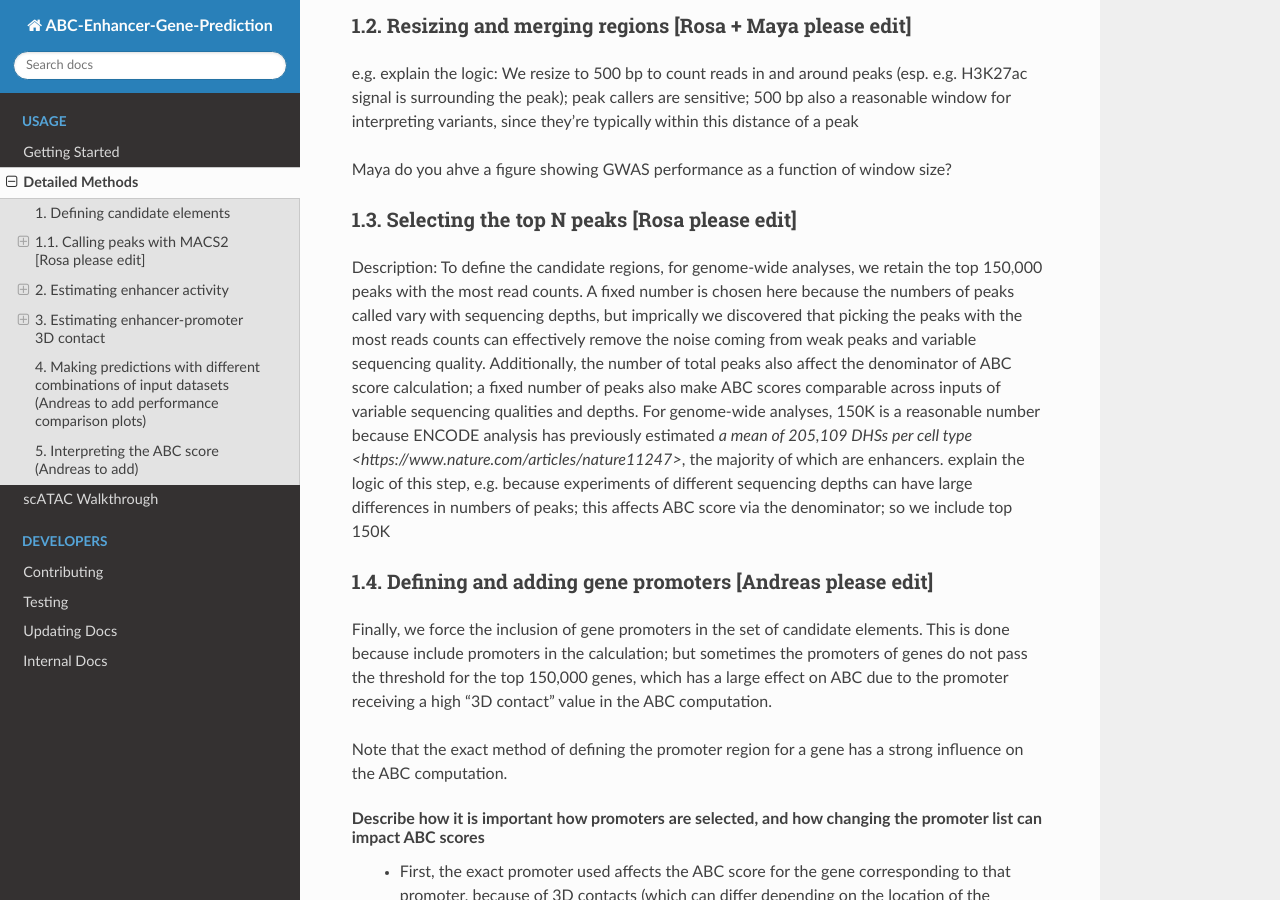
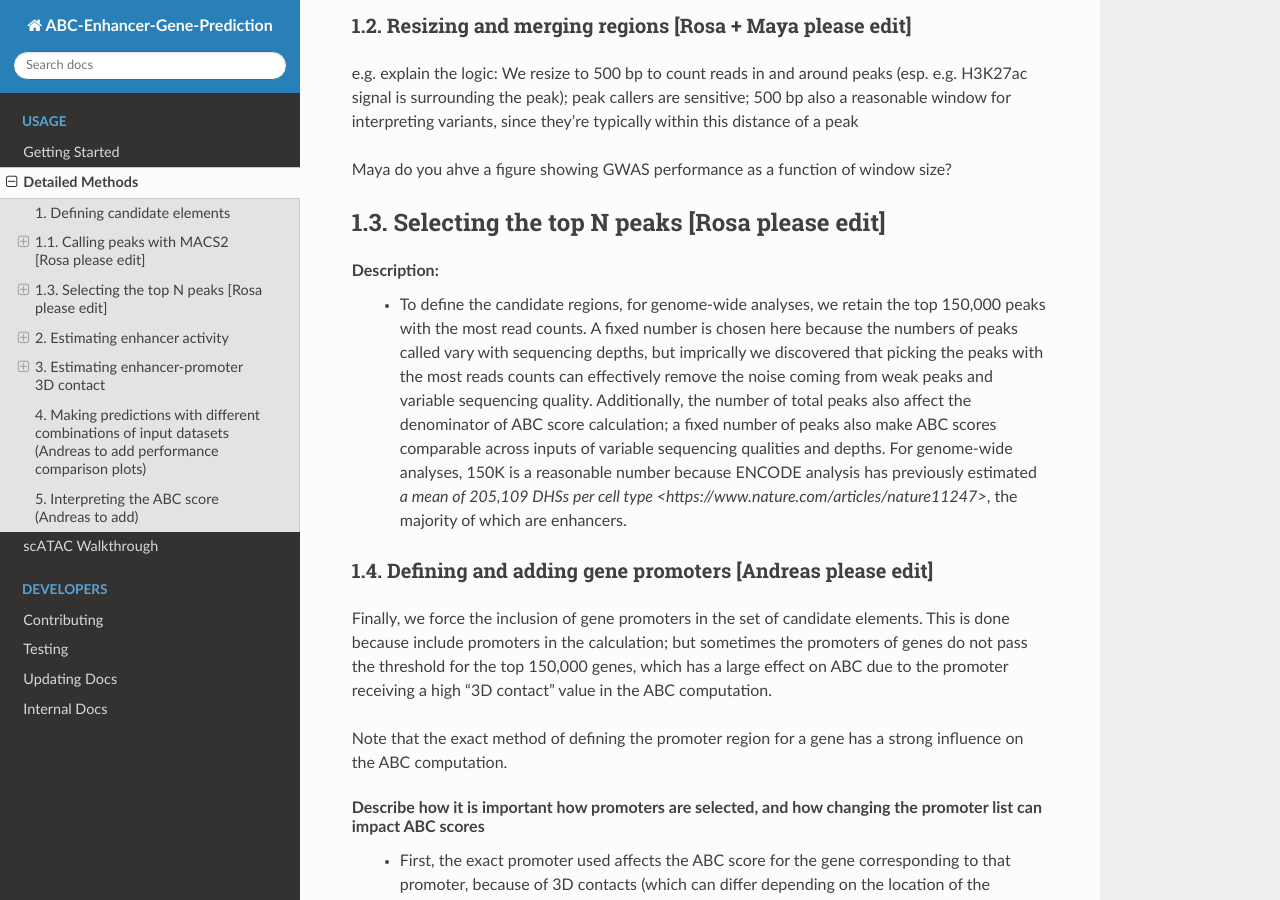
Before and after one commit to broadinstitute/ABC-Enhancer-Gene-Prediction, a Sphinx documentation site: the page built from docs/usage/methods.rst, in a window 1280 px wide and 900 px high, scrolled down 2044 px. Built offline with Sphinx 7.4.7 and the Read the Docs theme 2.0.0, drawn with Linux system fonts in a browser that asks for light colours.

Commit message:
Update methods.rst
reformatting

```diff
--- a/docs/usage/methods.rst
+++ b/docs/usage/methods.rst
@@ -81,10 +81,9 @@ Maya do you ahve a figure showing GWAS performance as a function of window size?
 
 
 1.3. Selecting the top N peaks [Rosa please edit]
-^^^^^^^^^^^^^^^^^^^^^^^^^^^^
-Description: To define the candidate regions, for genome-wide analyses, we retain the top 150,000 peaks with the most read counts. A fixed number is chosen here because the numbers of peaks called vary with sequencing depths, but imprically we discovered that picking the peaks with the most reads counts can effectively remove the noise coming from weak peaks and variable sequencing quality. Additionally, the number of total peaks also affect the denominator of ABC score calculation; a fixed number of peaks also make ABC scores comparable across inputs of variable sequencing qualities and depths. For genome-wide analyses, 150K is a reasonable number because ENCODE analysis has previously estimated `a mean of 205,109 DHSs per cell type <https://www.nature.com/articles/nature11247>`, the majority of which are enhancers.
-explain the logic of this step, e.g. because experiments of different sequencing depths can have large differences in numbers of peaks; this affects ABC score via the denominator; so we include top 150K
-
+------------------------------
+Description:
+	- To define the candidate regions, for genome-wide analyses, we retain the top 150,000 peaks with the most read counts. A fixed number is chosen here because the numbers of peaks called vary with sequencing depths, but imprically we discovered that picking the peaks with the most reads counts can effectively remove the noise coming from weak peaks and variable sequencing quality. Additionally, the number of total peaks also affect the denominator of ABC score calculation; a fixed number of peaks also make ABC scores comparable across inputs of variable sequencing qualities and depths. For genome-wide analyses, 150K is a reasonable number because ENCODE analysis has previously estimated `a mean of 205,109 DHSs per cell type <https://www.nature.com/articles/nature11247>`, the majority of which are enhancers.
 
 1.4. Defining and adding gene promoters [Andreas please edit]
 ^^^^^^^^^^^^^^^^^^^^^^^^^^^^
```
